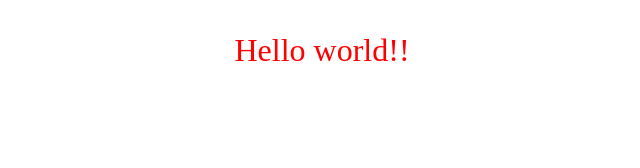
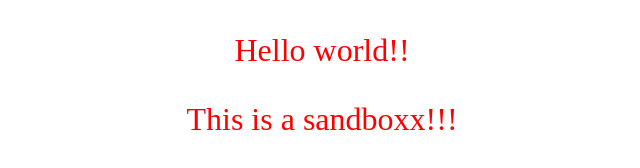
Before and after one commit to FranticPhilosopher/NewRepo, a plain HTML site: page index.html in a window 1280 px wide. Shown: the whole page, without its empty margins (318-958 px from the left). Drawn offline with Linux system fonts and the light colour scheme.

Commit message:
added sandbox you know what i mean.

```diff
--- a/index.html
+++ b/index.html
@@ -10,6 +10,7 @@
   <body>
     <div class="fword">
       <p>Hello world!!</p>
+      <p>This is a sandboxx!!!</p>
     </div>
 
     <script src="index.js"></script>
```
